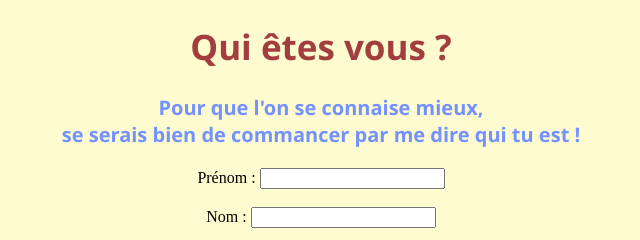
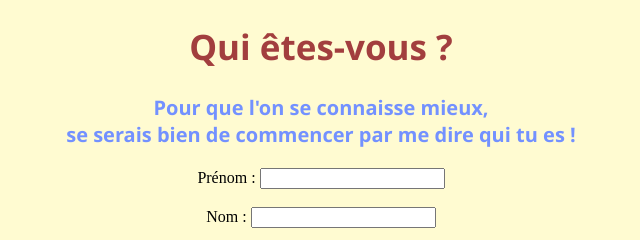
Before and after one commit to Emerick2/my-app2, a website: page static/src/accueil.html in a window 1280 px wide. Shown: the top 240 px of the page, 319-959 px from the left. Drawn offline with Linux system fonts and the light colour scheme.

Commit message:
Correction d'ortographe

```diff
--- a/static/script/NameFormulaire.js
+++ b/static/script/NameFormulaire.js
@@ -12,8 +12,6 @@ document.getElementById('name-form').addEventListener('submit', function(e) {
     })
     .then(response => response.text())
     .then(data => {
-        // const bloque = document.getElementById("bloqueRéponse");
-        // bloque.innerHTML = '';
         document.getElementById('reponse').textContent = `${data}`;
     });
 });
--- a/static/src/accueil.html
+++ b/static/src/accueil.html
@@ -7,8 +7,8 @@
         <script defer src="../script/NameFormulaire.js"></script>
     </head>
     <body>
-        <h1>Qui êtes vous ?</h1>
-        <p>Pour que l'on se connaise mieux,<br> se serais bien de commancer par me dire qui tu est !</p>
+        <h1>Qui êtes-vous ?</h1>
+        <p>Pour que l'on se connaisse mieux,<br> se serais bien de commencer par me dire qui tu es !</p>
         <!-- sinon ont peut aussi mettre une methode="monFormulaire" action="POST"-->
         <form id="name-form" >
             <label for="userFistName">Prénom :</label>
@@ -19,8 +19,6 @@
             <br><br>
             <button type="submit">Envoyer</button>
         </form>
-        <div id="bloqueRéponse">
-            <p id="reponse"></p>
-        </div>
+        <p id="reponse"></p>
     </body>
 </html>
```
